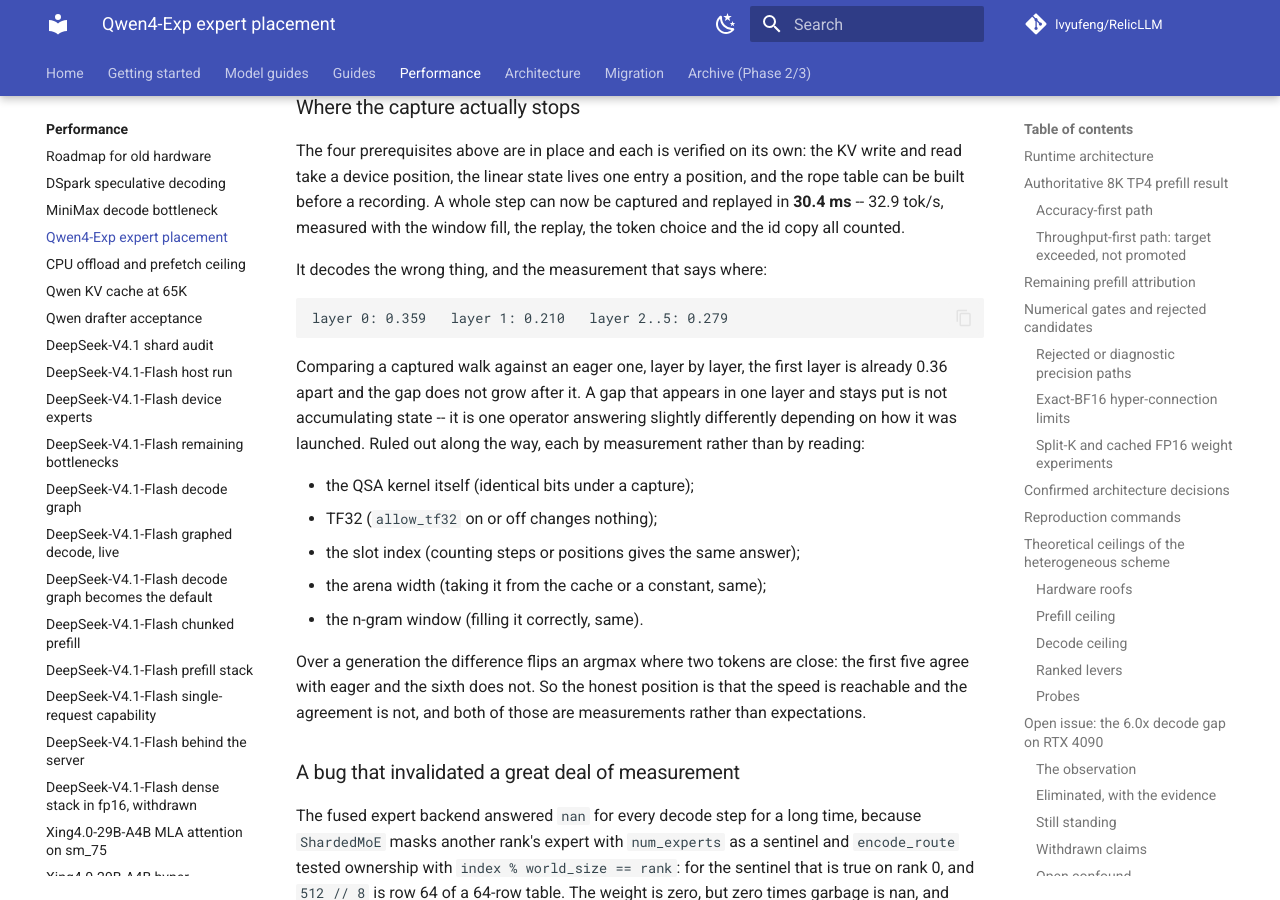
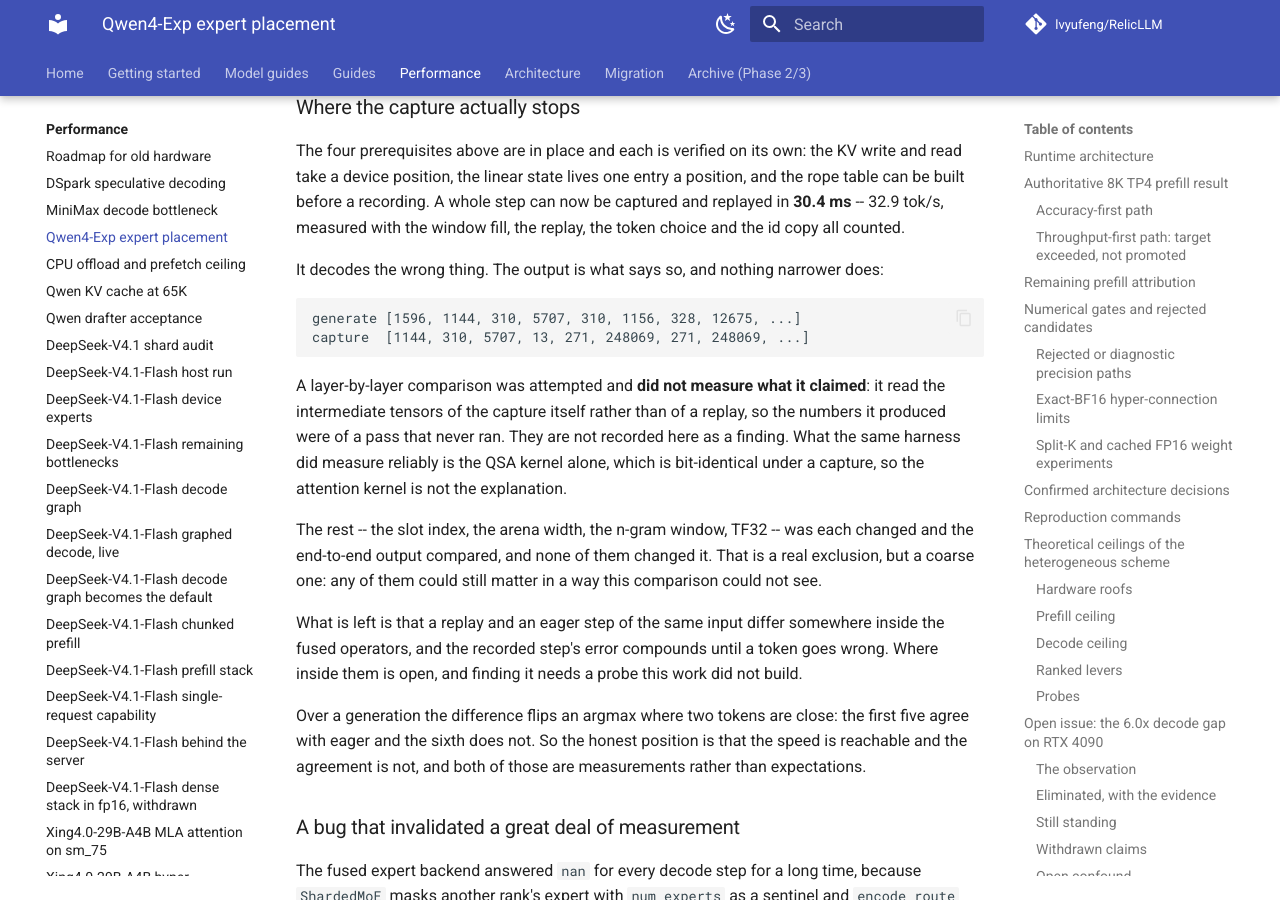
Before and after one commit to lvyufeng/RelicLLM, an MkDocs documentation site: the page built from docs/performance/qwen4_exp_performance.md, in a window 1280 px wide and 900 px high, scrolled down 22195 px. Built offline with MkDocs 1.6.1 and Material for MkDocs 9.7.7, drawn with Linux system fonts in a browser that asks for light colours; comment, search, counter and statistics services are not loaded.

Commit message:
docs(qwen4exp): withdraw a layer comparison that measured nothing
The page said layer 0 was 0.36 apart under a capture and that the gap did not
grow, and drew a conclusion from it. That comparison read the intermediate
tensors of the capture rather than of a replay -- the recorded pass was never
replayed -- so the numbers described a pass that never ran.

The finding is withdrawn rather than narrowed. What survives is what was
measured directly: the QSA kernel is bit-identical under a capture, the end-to-end
output is wrong from the fourth token, and changing the slot index, the arena
width, the n-gram window or TF32 does not change that. Those are coarse
exclusions and the page says so.

A wrong finding in this document is worse than a gap in it.

Co-Authored-By: Codex <noreply@anthropic.com>

````diff
--- a/docs/performance/qwen4_exp_performance.md
+++ b/docs/performance/qwen4_exp_performance.md
@@ -808,22 +808,26 @@ take a device position, the linear state lives one entry a position, and the rop
 built before a recording. A whole step can now be captured and replayed in **30.4 ms** -- 32.9
 tok/s, measured with the window fill, the replay, the token choice and the id copy all counted.
 
-It decodes the wrong thing, and the measurement that says where:
+It decodes the wrong thing. The output is what says so, and nothing narrower does:
 
 ```
-layer 0: 0.359   layer 1: 0.210   layer 2..5: 0.279
+generate [1596, 1144, 310, 5707, 310, 1156, 328, 12675, ...]
+capture  [1144, 310, 5707, 13, 271, 248069, 271, 248069, ...]
 ```
 
-Comparing a captured walk against an eager one, layer by layer, the first layer is already 0.36
-apart and the gap does not grow after it. A gap that appears in one layer and stays put is not
-accumulating state -- it is one operator answering slightly differently depending on how it was
-launched. Ruled out along the way, each by measurement rather than by reading:
+A layer-by-layer comparison was attempted and **did not measure what it claimed**: it read the
+intermediate tensors of the capture itself rather than of a replay, so the numbers it produced were
+of a pass that never ran. They are not recorded here as a finding. What the same harness did measure
+reliably is the QSA kernel alone, which is bit-identical under a capture, so the attention kernel is
+not the explanation.
 
-* the QSA kernel itself (identical bits under a capture);
-* TF32 (`allow_tf32` on or off changes nothing);
-* the slot index (counting steps or positions gives the same answer);
-* the arena width (taking it from the cache or a constant, same);
-* the n-gram window (filling it correctly, same).
+The rest -- the slot index, the arena width, the n-gram window, TF32 -- was each changed and the
+end-to-end output compared, and none of them changed it. That is a real exclusion, but a coarse one:
+any of them could still matter in a way this comparison could not see.
+
+What is left is that a replay and an eager step of the same input differ somewhere inside the fused
+operators, and the recorded step's error compounds until a token goes wrong. Where inside them is
+open, and finding it needs a probe this work did not build.
 
 Over a generation the difference flips an argmax where two tokens are close: the first five agree
 with eager and the sixth does not. So the honest position is that the speed is reachable and the
````
